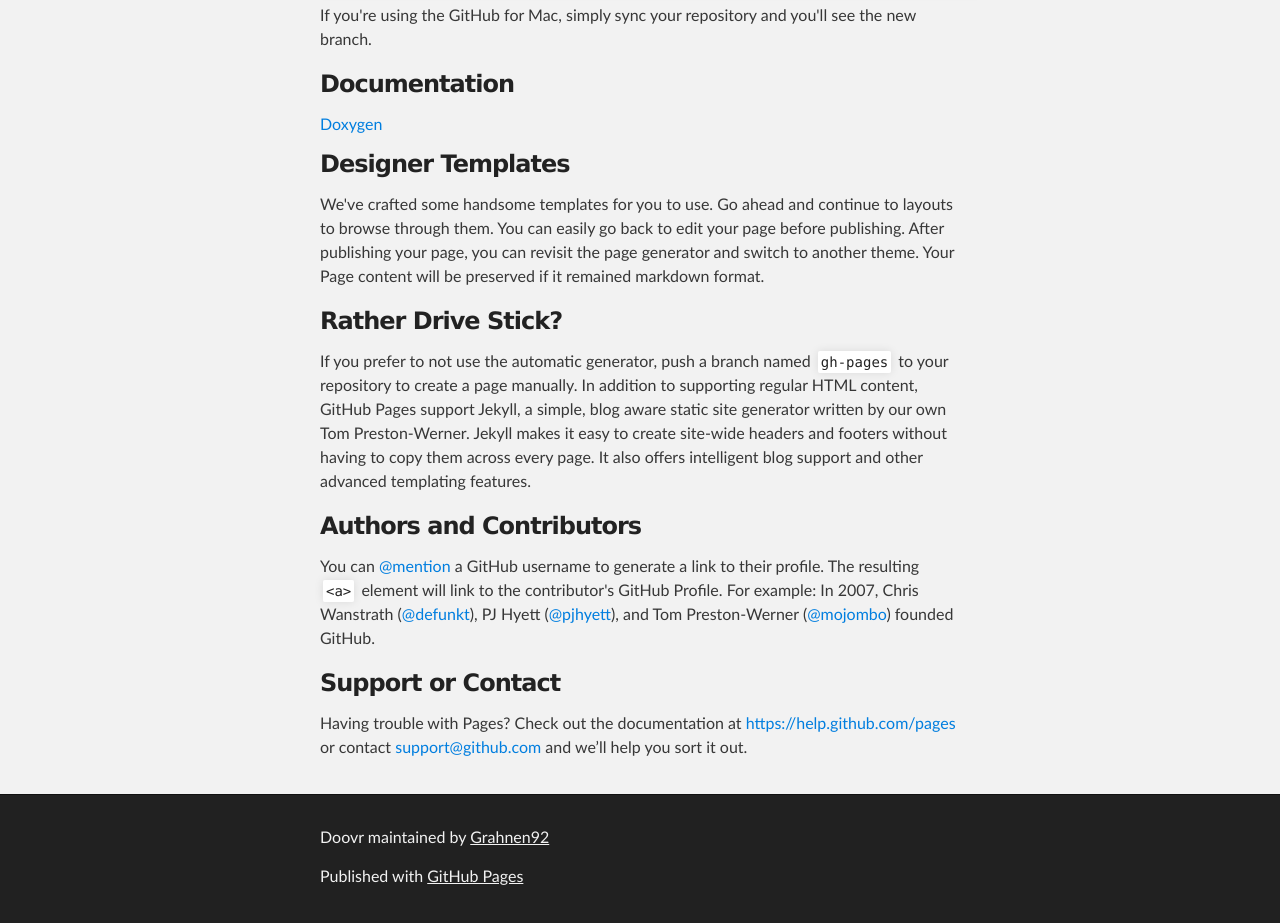
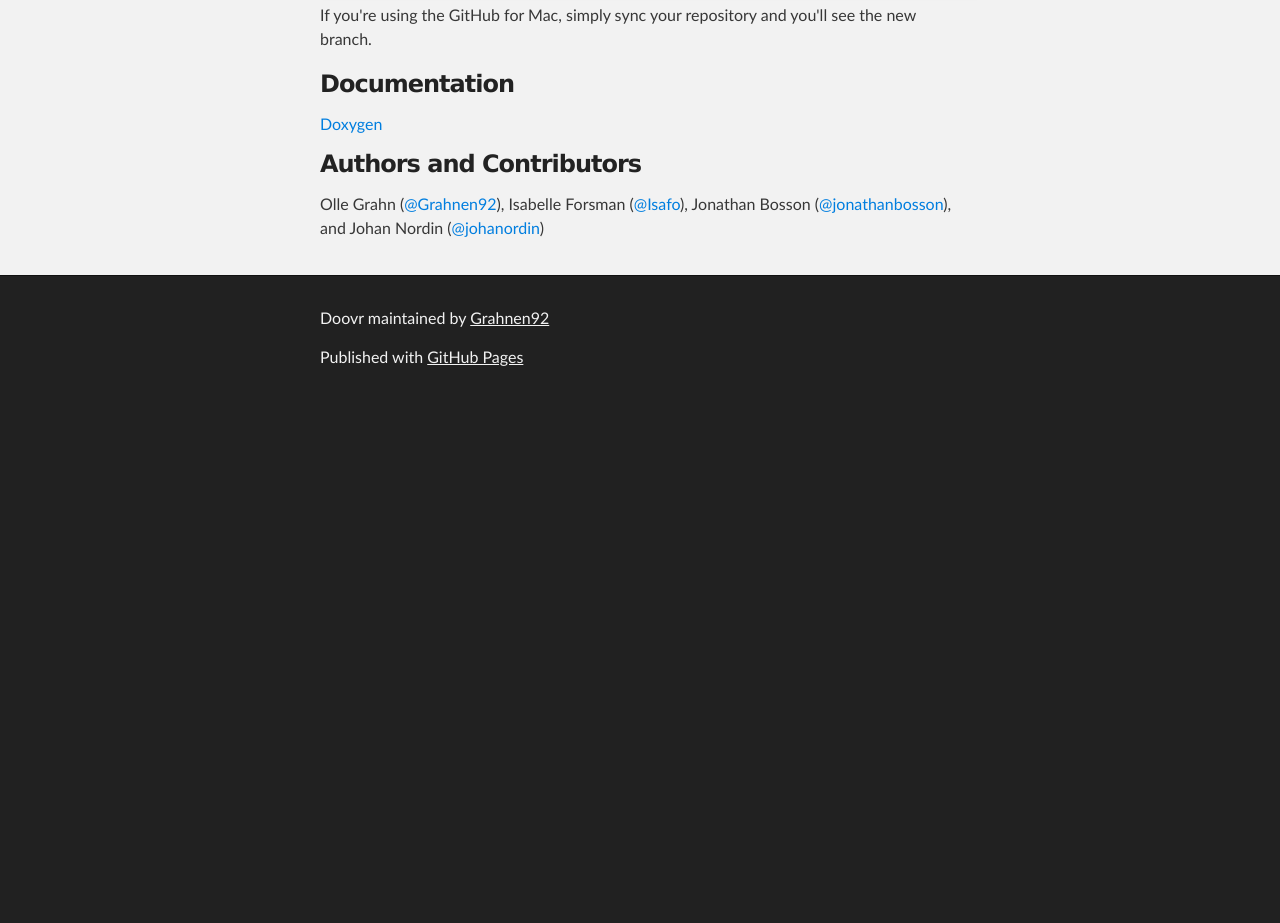
Before and after one commit to Grahnen92/DooVR, a plain HTML site: page index.html in a window 1280 px wide. Shown: the part 513-1436 px from the top of the page. After the commit the page ends 917 px from the top, so only its background shows below. Drawn offline with Linux system fonts and the light colour scheme.

Commit message:
update authors and deleted tutorial text

```diff
--- a/index.html
+++ b/index.html
@@ -46,25 +46,11 @@ $ git checkout gh-pages
 <h3>Documentation</h3>
 <a href="doxygen/html/index.html">Doxygen</a>
 
-<h3>
-<a id="designer-templates" class="anchor" href="#designer-templates" aria-hidden="true"><span class="octicon octicon-link"></span></a>Designer Templates</h3>
-
-<p>We've crafted some handsome templates for you to use. Go ahead and continue to layouts to browse through them. You can easily go back to edit your page before publishing. After publishing your page, you can revisit the page generator and switch to another theme. Your Page content will be preserved if it remained markdown format.</p>
-
-<h3>
-<a id="rather-drive-stick" class="anchor" href="#rather-drive-stick" aria-hidden="true"><span class="octicon octicon-link"></span></a>Rather Drive Stick?</h3>
-
-<p>If you prefer to not use the automatic generator, push a branch named <code>gh-pages</code> to your repository to create a page manually. In addition to supporting regular HTML content, GitHub Pages support Jekyll, a simple, blog aware static site generator written by our own Tom Preston-Werner. Jekyll makes it easy to create site-wide headers and footers without having to copy them across every page. It also offers intelligent blog support and other advanced templating features.</p>
 
 <h3>
 <a id="authors-and-contributors" class="anchor" href="#authors-and-contributors" aria-hidden="true"><span class="octicon octicon-link"></span></a>Authors and Contributors</h3>
+  Olle Grahn (<a href="https://github.com/Grahnen92" class="user-mention">@Grahnen92</a>), Isabelle Forsman (<a href="https://github.com/Isafo" class="user-mention">@Isafo</a>), Jonathan Bosson (<a href="https://github.com/jonathanbosson" class="user-mention">@jonathanbosson</a>), and Johan Nordin (<a href="https://github.com/johanordin" class="user-mention">@johanordin</a>) </p>
 
-<p>You can <a href="https://github.com/blog/821" class="user-mention">@mention</a> a GitHub username to generate a link to their profile. The resulting <code>&lt;a&gt;</code> element will link to the contributor's GitHub Profile. For example: In 2007, Chris Wanstrath (<a href="https://github.com/defunkt" class="user-mention">@defunkt</a>), PJ Hyett (<a href="https://github.com/pjhyett" class="user-mention">@pjhyett</a>), and Tom Preston-Werner (<a href="https://github.com/mojombo" class="user-mention">@mojombo</a>) founded GitHub.</p>
-
-<h3>
-<a id="support-or-contact" class="anchor" href="#support-or-contact" aria-hidden="true"><span class="octicon octicon-link"></span></a>Support or Contact</h3>
-
-<p>Having trouble with Pages? Check out the documentation at <a href="https://help.github.com/pages">https://help.github.com/pages</a> or contact <a href="mailto:support@github.com">support@github.com</a> and we’ll help you sort it out.</p>
       </section>
     </div>
 
```
